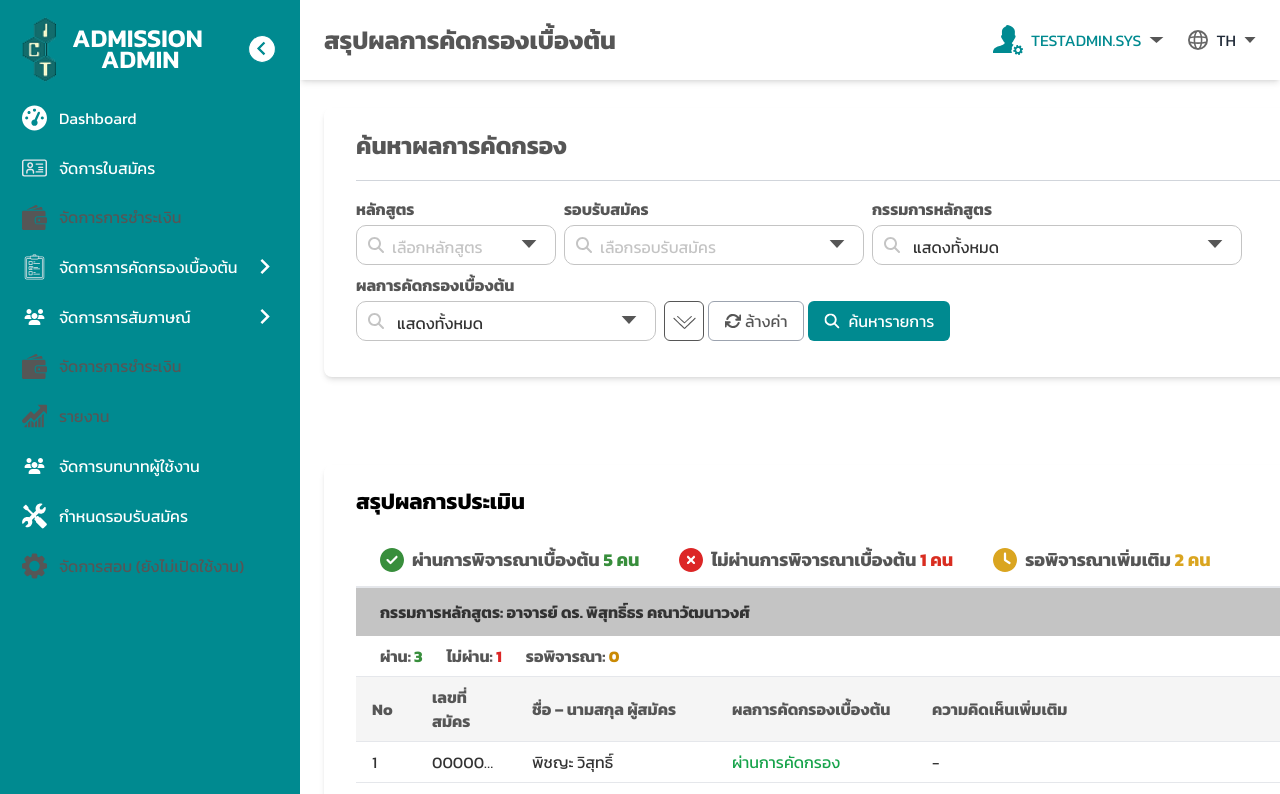
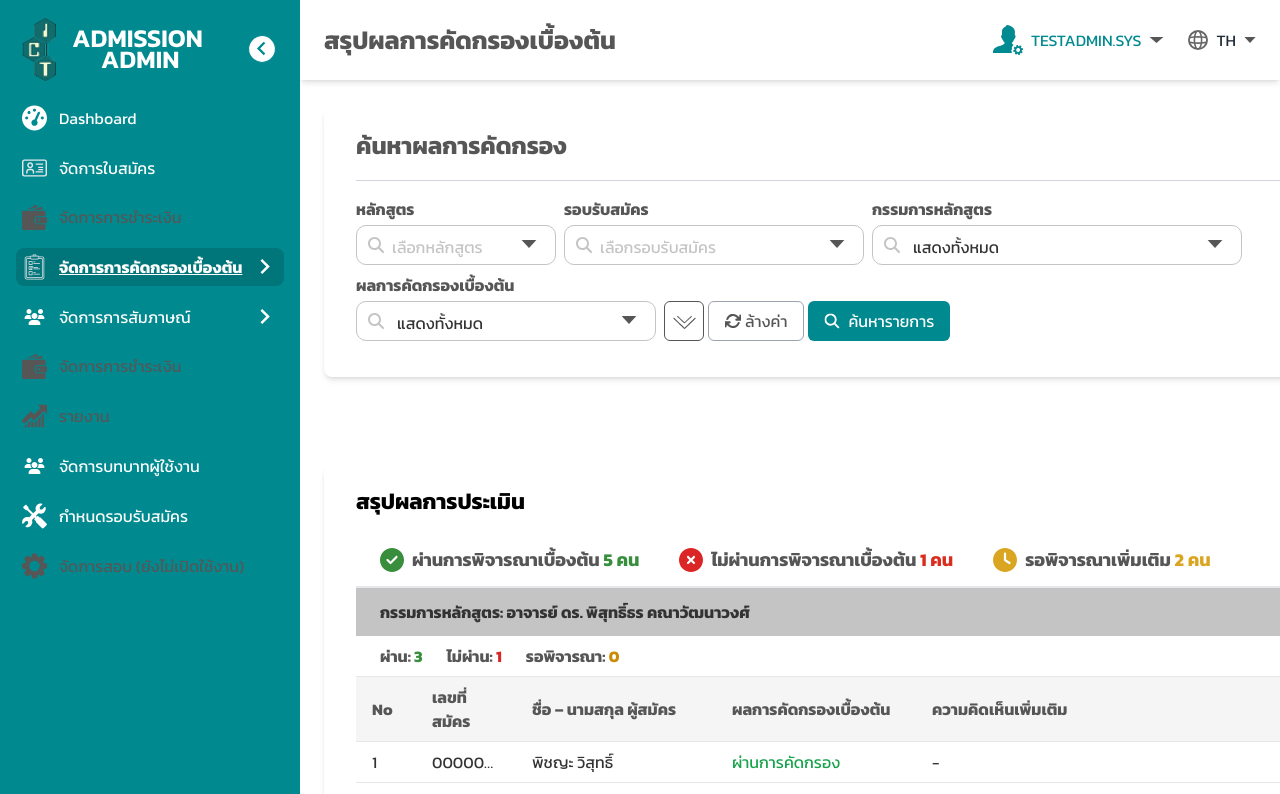
Before and after one commit to jrpsun/senior-project, a Next.js app: page /admin/screening/summary in a window 1280 px wide. Shown: the top 794 px of the page. Built offline with nearby package versions, Linux system fonts and the light colour scheme.

Commit message:
Improve Sidebar UI and Summary section design

```diff
--- a/src/app/admin/screening/summary/page.tsx
+++ b/src/app/admin/screening/summary/page.tsx
@@ -86,7 +86,7 @@ const ScreeningResultPage = () => {
 
     // ฟังก์ชันค้นหาข้อมูล
     const handleSearch = () => {
-        const filtered = filteredData.map(group => {
+        const filtered = mockGroupedData.map(group => {
             const filteredApplicants = group.applicants.filter(applicant => {
                 const matchCommittee =
                     searchData.committee === "ทั้งหมด" ||
--- a/src/components/SideBar.tsx
+++ b/src/components/SideBar.tsx
@@ -26,8 +26,8 @@ const subMenus = [
         subLinks: [
             { href: '/option4/sub1', label: 'จัดกลุ่มผู้สมัครเพื่อคัดกรองเบื้องต้น' },
             { href: '/option4/sub2', label: 'ติดตามผลการคัดกรองเบื้องต้น' },
-            { href: '/admin/preliminaryResult', label: 'รายชื่อผู้สมัครสำหรับพิจารณา' },
-            { href: '/option4/sub4', label: 'สรุปผลการคัดกรองเบื้องต้น' }
+            { href: '/admin/screening/screening', label: 'รายชื่อผู้สมัครสำหรับพิจารณา' },
+            { href: '/admin/screening/summary', label: 'สรุปผลการคัดกรองเบื้องต้น' }
         ]
     },
     {
@@ -77,7 +77,7 @@ const Sidebar = ({ isCollapsed, setIsCollapsed }) => {
         window.menuTimeout = setTimeout(() => setOpenMenu(null), 300);
     };
     const pathname = usePathname();
-    const isPreliminaryPage = pathname.startsWith("/admin/preliminaryResult");
+    const isPreliminaryPage = pathname.startsWith("/admin/screening");
 
     return (
         <div className={`fixed left-0 top-0 h-screen bg-[#008A90] text-white p-4  ${isCollapsed ? 'w-[80px]' : 'w-[300px]'}`}>
```
